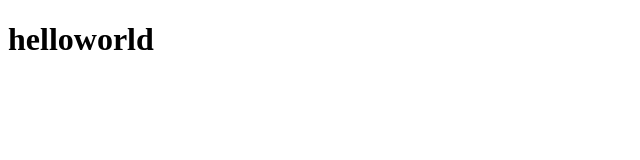
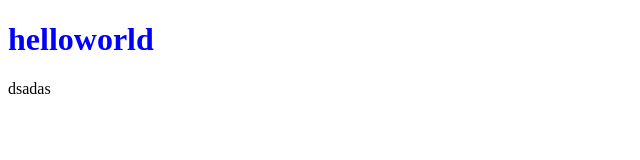
Before and after one commit to c13rryy/belive, a plain HTML site: page index.html in a window 1280 px wide. Shown: the whole page, without its empty margins (0-640 px from the left). Drawn offline with Linux system fonts and the light colour scheme.

Commit message:
add file style css

```diff
--- a/index.html
+++ b/index.html
@@ -5,8 +5,10 @@
     <meta http-equiv="X-UA-Compatible" content="IE=edge">
     <meta name="viewport" content="width=device-width, initial-scale=1.0">
     <title>Document</title>
+    <link rel="stylesheet" href="./style.css">
 </head>
 <body>
     <h1>helloworld</h1>
+    <p>dsadas</p>
 </body>
 </html>
--- /dev/null
+++ b/style.css
@@ -0,0 +1,3 @@
+h1{
+    color: blue;
+}
```
